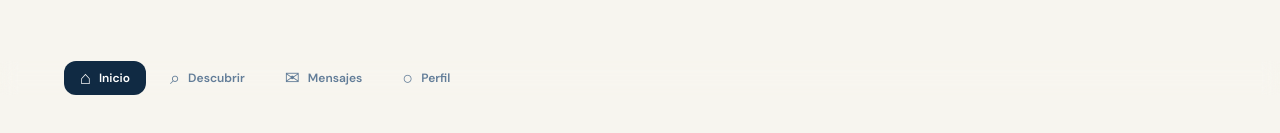
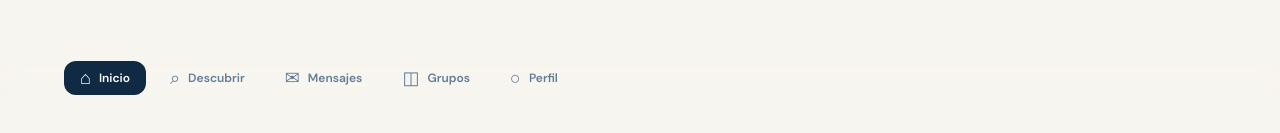
Before and after one commit to TertianSteak119/Nexus, a React (Vite) app: page / in a window 1280 px wide. Shown: the part 659-792 px from the top of the page. Built offline with nearby package versions, Linux system fonts and the light colour scheme; no server answers.

Commit message:
feat: add groups navigation

```diff
--- a/src/components/AppShell.tsx
+++ b/src/components/AppShell.tsx
@@ -4,6 +4,7 @@ const navigation = [
   { to: '/', label: 'Inicio', icon: '⌂' },
   { to: '/discover', label: 'Descubrir', icon: '⌕' },
   { to: '/messages', label: 'Mensajes', icon: '✉' },
+  { to: '/groups', label: 'Grupos', icon: '◫' },
   { to: '/profile', label: 'Perfil', icon: '○' },
 ]
 
```
